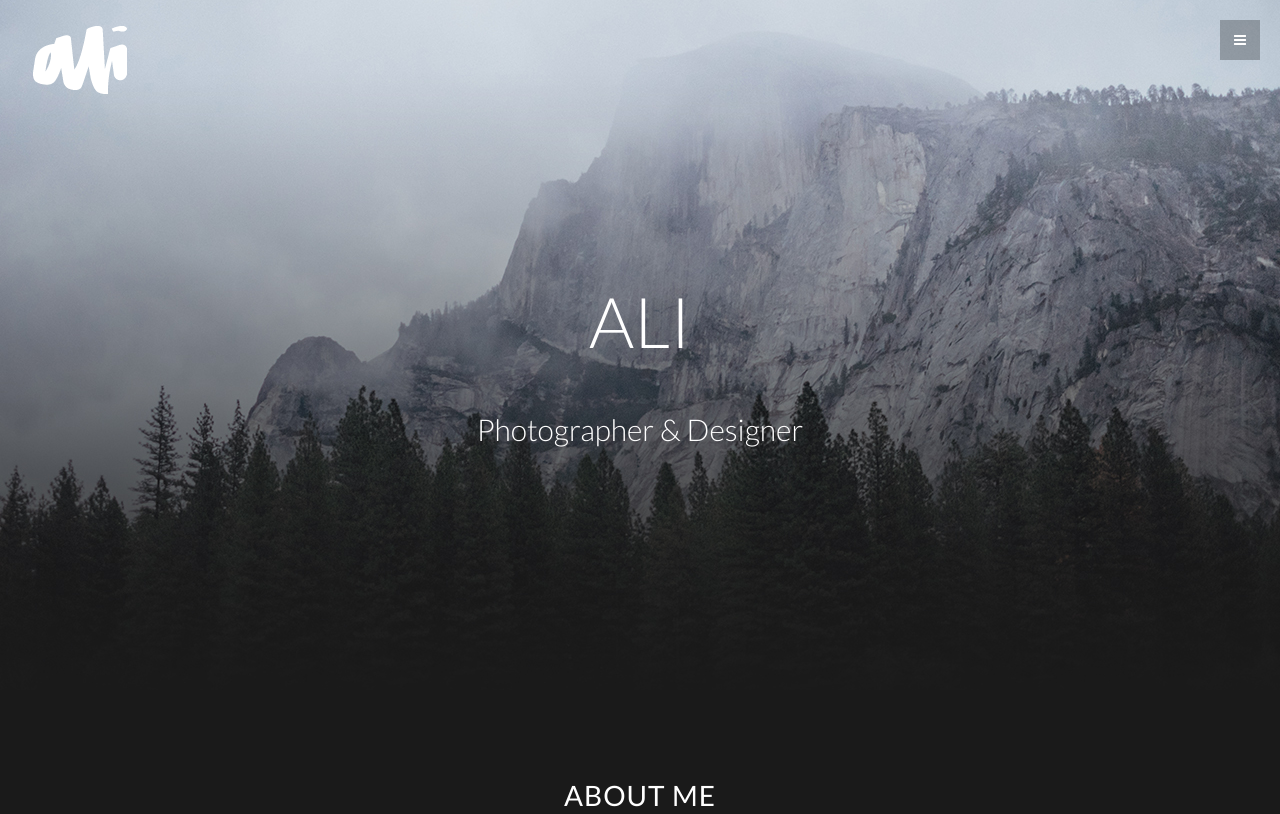
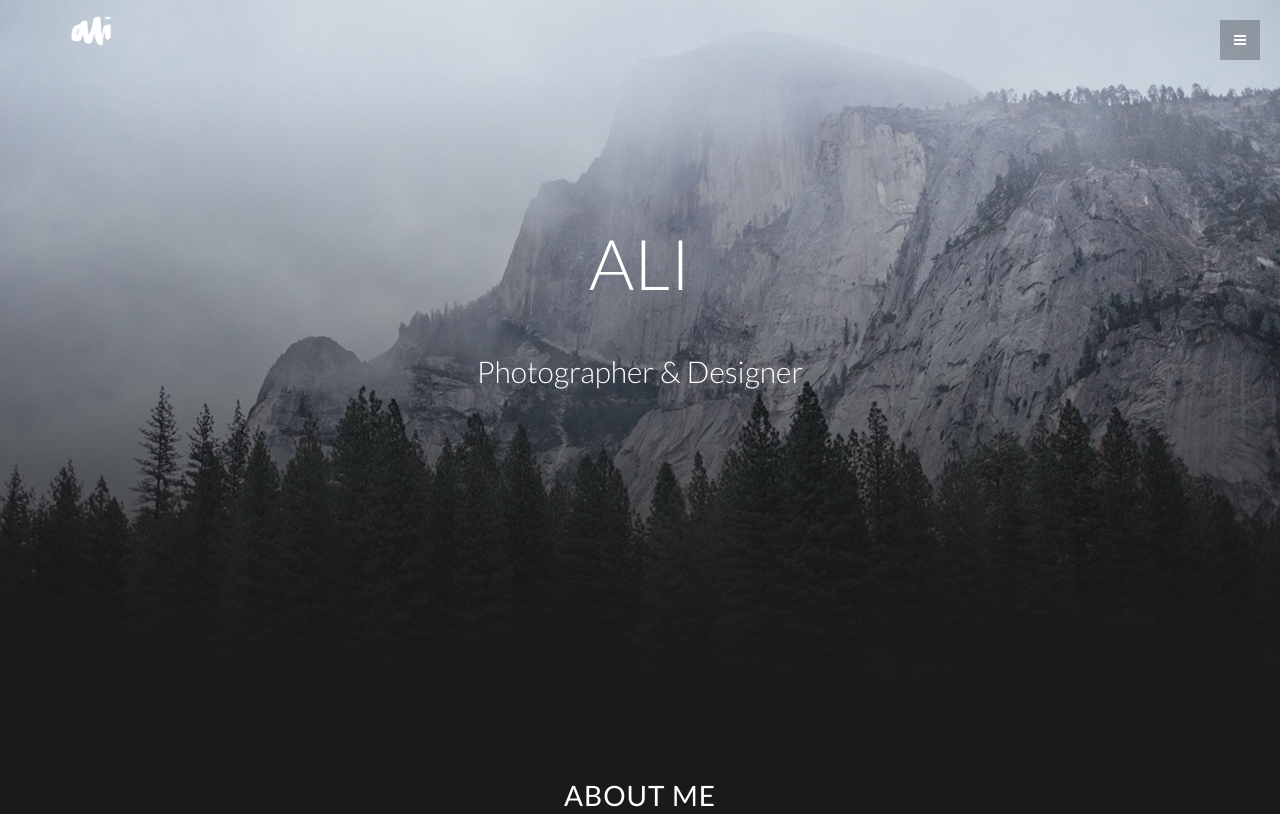
Before and after one commit to aabu1/aabu1.github.io, a plain HTML site: page index.html in a window 1280 px wide. Shown: the top 814 px of the page. Drawn offline with nearby package versions, Linux system fonts and the light colour scheme.

Commit message:
fixed logo

```diff
--- a/assets/css/main.css
+++ b/assets/css/main.css
@@ -120,8 +120,7 @@ a:after {
 
 #headerwrap .logo {
 	text-align: left;
-	margin-left: -40px;
-	margin-top: 0px;
+
 }
 
 
--- a/index.html
+++ b/index.html
@@ -67,10 +67,10 @@
 		<div class="container">
 
 			<div class="logo">
-				<img src="assets/img/logo.png">
+				<img src="assets/img/logo.png" height="42" width="42" class="img-responsive" >
 			</div>
 			<br>
-			<div class="row">
+			<div >
 				<h1>ALI</h1>
 				<br>
 				<h3>Photographer & Designer</h3>
```
